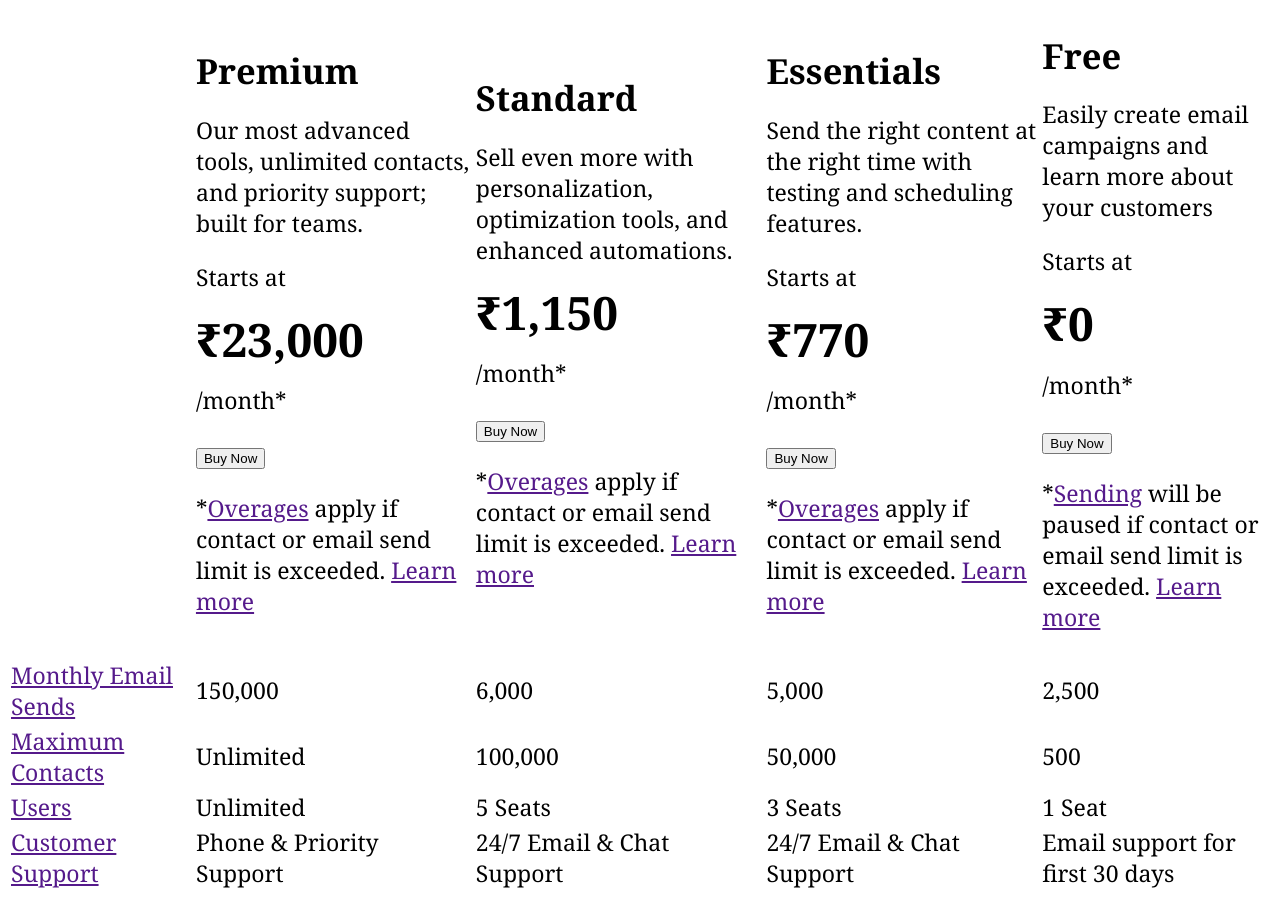
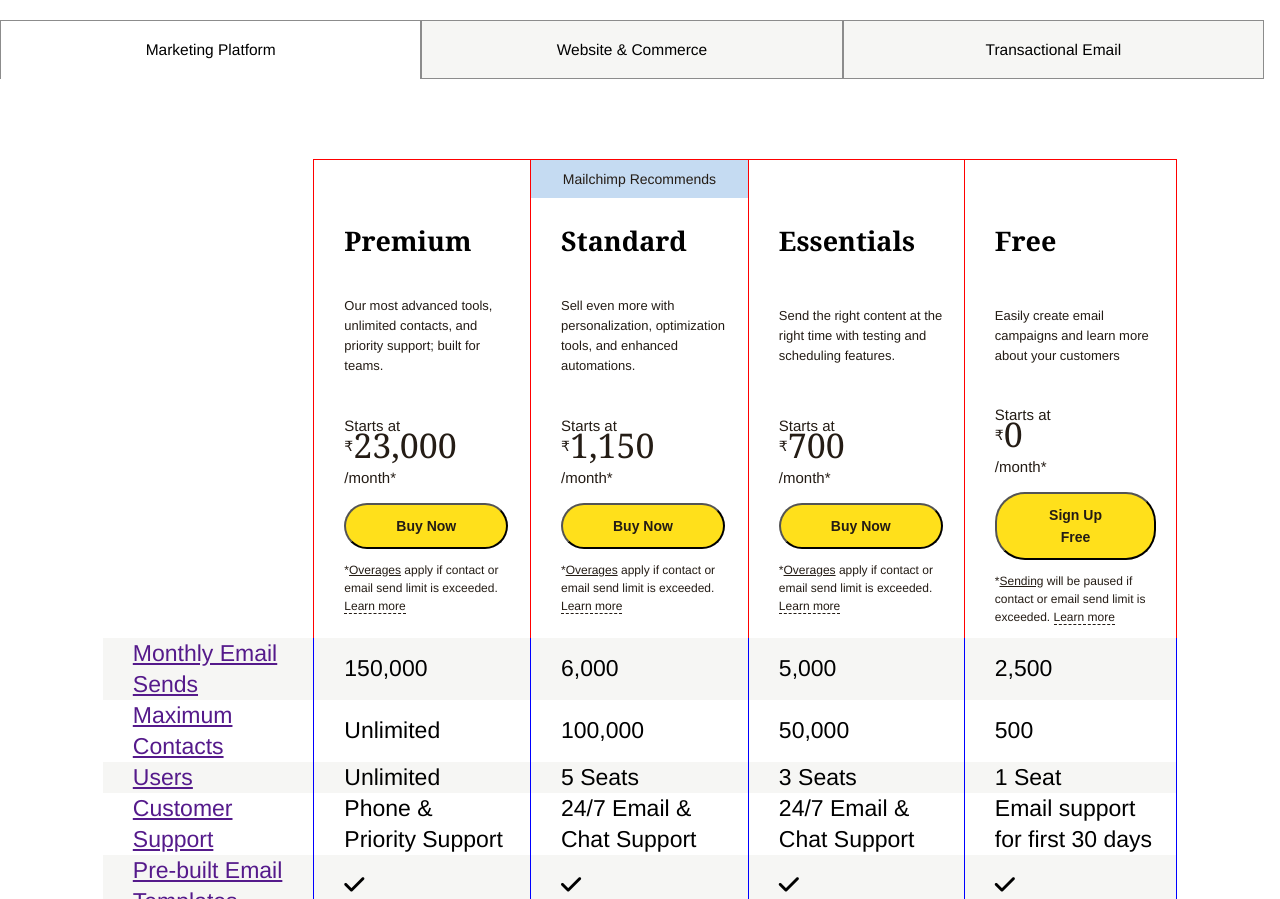
Before and after one commit to rajeshdeo/mailchamp, a plain HTML site: page pricing.html in a window 1280 px wide. Shown: the top 899 px of the page. Drawn offline with Linux system fonts and the light colour scheme.

Commit message:
day-3 work added

```diff
--- a/pricing.css
+++ b/pricing.css
@@ -1,18 +1,169 @@
-body{
-    /* font-family: "Graphik Web", "Helvetica Neue", Helvetica, Arial, Verdana, sans-serif;; */
-    font-family: "Means Web", Georgia, Times, "Times New Roman", serif;
+body {
+    font-family: "Graphik Web", "Helvetica Neue", Helvetica, Arial, Verdana, sans-serif;
+    /* font-family: "Means Web", Georgia, Times, "Times New Roman", serif; */
     font-style: normal;
     font-weight: 400;
     font-size: 23px;
     line-height: 31px;
-}
-
-tr{
-    width: 20%;
-    margin: auto;
-    border: 2px solid red;
+    padding: 0px;
+    /* padding-right: -5px; */
 }
 
 /* #pointer{
     cursor: pointer;
 } */
+
+#top_div {
+    display: flex;
+    width: 100%;
+    margin: -8px;
+    margin-bottom: 80px;
+    margin-top: 20px;
+    justify-content: space-around;
+    /* border: 0.0625rem solid #8c8c8c; */
+}
+
+#top_div>div {
+    border: 0.0625rem solid #8c8c8c;
+    width: 33.33%;
+    padding: 13px 10px;
+    text-align: center;
+    font-size: 15.5px;
+    background-color: #f6f6f4;
+}
+
+#top_div>div:first-child {
+    background-color: transparent;
+    border-bottom: 0px;
+}
+
+table {
+    /* border: solid; */
+    width: 85%;
+    margin: auto;
+    border-collapse: collapse;
+}
+
+#recommend_div {
+    background-color: #c5dbf2;
+    padding: 10px 0px;
+    font-size: 14px;
+    line-height: 18px;
+    color: #241c15;
+    font-weight: 400;
+    text-align: center;
+}
+
+
+tr {
+    border: none;
+}
+
+thead>tr>td {
+    border-right: 1px solid red;
+    margin: 0px;
+}
+
+tbody>tr:nth-child(odd) {
+    background-color: #f6f6f4;
+}
+
+tbody>tr>td {
+    border-right: 1px solid blue;
+    margin: 0px;
+}
+
+thead>tr:nth-child(1)>td {
+    border: 1px solid red;
+    border-bottom: none;
+    border-left: none;
+}
+
+thead>tr:nth-child(1)>td:first-child {
+    border-top: none;
+}
+
+td {
+    padding: 0px 20px 0px 30px;
+}
+
+#plan_div>td {
+    font-family: "Means Web", Georgia, Times, "Times New Roman", serif;
+    font-size: 23px;
+    font-style: normal;
+    font-weight: 400;
+    line-height: 31px;
+    color: #000000;
+}
+
+#des_div>td {
+    font-size: 13px;
+    line-height: 20px;
+    color: #241c15;
+}
+
+.price_col>td>p {
+    font-size: 15px;
+    line-height: 21px;
+    color: #241c15;
+}
+
+.price_col>td>p:last-child {
+    font-size: 12px;
+    line-height: 18px;
+    color: #241c15;
+}
+
+.price_col>td>div {
+    display: flex;
+    margin-top: -25px;
+    margin-bottom: -28px;
+    /* border: solid; */
+}
+
+.price_col>td>div>p {
+    font-size: 14px;
+    line-height: 12px;
+    color: #241c15;
+}
+
+.price_col>td>div>h1{
+    font-family: "Means Web", Georgia, Times, "Times New Roman", serif;
+    font-size: 34px;
+    font-weight: 500;
+    line-height: 24px;
+    color: #241c15;
+    margin-top: 7px;
+}
+
+.price_col>td>button{
+    border-radius: 30px;
+    /* text-align: center; */
+    background-color: #ffe01b;
+    padding: 10px 50px;
+    font-size: 14px;
+    font-weight: 600;
+    line-height: 22px;
+    color: #241c15;
+}
+
+.price_col>td>p>a:first-child{
+    color: #241c15;
+}
+
+.price_col>td>p>a:first-child:hover{
+    background-color: #ffe01b;
+}
+
+.price_col>td>p>a:last-child{
+    color: #241c15;
+    text-decoration: none;
+    font-size: 12px;
+    padding-bottom: 0px;
+    border-bottom: 1px dashed;
+    line-height: 18px;
+}
+
+.price_col>td>p>a:last-child:hover{
+    border-bottom: 1px dashed #f6f6f4;
+}
--- a/pricing.html
+++ b/pricing.html
@@ -17,16 +17,68 @@
 
     <!-- <h2>Free</h2> -->
 
+    <div id="top_div">
+        <div>Marketing Platform</div>
+        <div>Website & Commerce</div>
+        <div>Transactional Email</div>
+    </div>
+
     <table>
         <thead>
 
             <tr>
                 <td></td>
+                <td></td>
+                <td id="recommend_div">Mailchimp Recommends</td>
+                <td></td>
+                <td></td>
+            </tr>
+
+            <tr id="plan_div">
+                <td></td>
                 <td>
-                    <h2>Premium</h2>
+                    <h3>Premium</h3>
+                </td>
+                <td>
+                    <h3>Standard</h3>
+                </td>
+                <td>
+                    <h3>Essentials</h3>
+                </td>
+                <td>
+                    <h3>Free</h3>
+                </td>
+            </tr>
+
+            <tr id="des_div">
+
+                <td></td>
+                <td>
                     <p>Our most advanced tools, unlimited contacts, and priority support; built for teams.</p>
+                </td>
+
+                <td>
+                    <p>Sell even more with personalization, optimization tools, and enhanced automations.</p>
+                </td>
+
+                <td>
+                    <p>Send the right content at the right time with testing and scheduling features.</p>
+                </td>
+
+                <td>
+                    <p>Easily create email campaigns and learn more about your customers</p>
+                </td>
+
+            </tr>
+
+            <tr class="price_col">
+                <td></td>
+                <td>
                     <p>Starts at</p>
-                    <h1><span>₹</span>23,000</h1>
+                    <div>
+                        <p>₹</p>
+                        <h1>23,000</h1>
+                    </div>
                     <p>/month*</p>
                     <button>Buy Now</button>
                     <p>*<a href="">Overages</a> apply if contact or email send limit is exceeded. <a href="">Learn
@@ -34,9 +86,11 @@
                 </td>
 
                 <td>
-                    <h2>Standard</h2>
-                    <p>Sell even more with personalization, optimization tools, and enhanced automations.</p>
-                    <h1><span>₹</span>1,150</h1>
+                    <p>Starts at</p>
+                    <div>
+                        <p>₹</p>
+                        <h1>1,150</h1>
+                    </div>
                     <p>/month*</p>
                     <button>Buy Now</button>
                     <p>*<a href="">Overages</a> apply if contact or email send limit is exceeded. <a href="">Learn
@@ -44,10 +98,11 @@
                 </td>
 
                 <td>
-                    <h2>Essentials</h2>
-                    <p>Send the right content at the right time with testing and scheduling features.</p>
                     <p>Starts at</p>
-                    <h1><span>₹</span>770</h1>
+                    <div>
+                        <p>₹</p>
+                        <h1>700</h1>
+                    </div>
                     <p>/month*</p>
                     <button>Buy Now</button>
                     <p>*<a href="">Overages</a> apply if contact or email send limit is exceeded. <a href="">Learn
@@ -55,17 +110,17 @@
                 </td>
 
                 <td>
-                    <h2>Free</h2>
-                    <p>Easily create email campaigns and learn more about your customers</p>
                     <p>Starts at</p>
-                    <h1><span>₹</span>0</h1>
+                    <div>
+                        <p>₹</p>
+                        <h1>0</h1>
+                    </div>
                     <p>/month*</p>
-                    <button>Buy Now</button>
+                    <button>Sign Up Free</button>
                     <p>*<a href="">Sending</a> will be paused if contact or email send limit is exceeded. <a
                             href="">Learn more</a></p>
                 </td>
             </tr>
-
 
         </thead>
 
```
